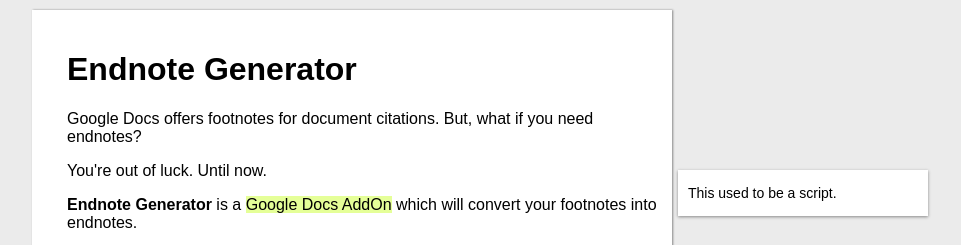
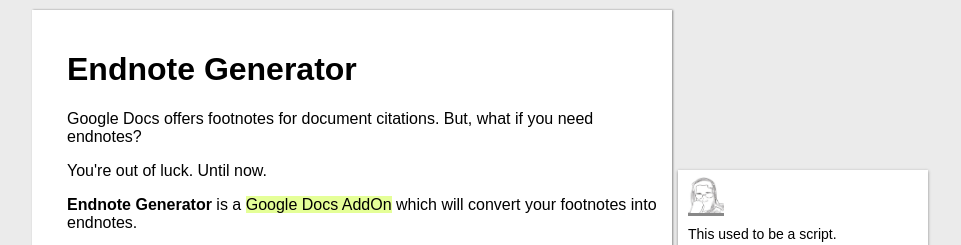
Before and after one commit to bennettscience/endnotes, a plain HTML site: page index.html in a window 1280 px wide. Shown: the top 245 px of the page, without its empty margins (96-1057 px from the left). Drawn offline with Linux system fonts and the light colour scheme.

Commit message:
+comment styles and icon

```diff
--- a/index.html
+++ b/index.html
@@ -36,6 +36,7 @@
         </div>
       </div>
       <div class="comment" id="one">
+        <img src="img/ico.jpg" />
         <p>This used to be a script.</p>
       </div>
       <div class="comment" id="two">
--- a/style.css
+++ b/style.css
@@ -46,6 +46,14 @@ html, body {
   line-height:1;
 }
 
+.comment img {
+  position:relative;
+  width:36px;
+  height:auto;
+  border-bottom:3px solid #888;
+  margin:5px 0 -5px 0;
+}
+
 #one.comment {
   top: 160px;
 }
```
Also changed, not shown: img/ico.jpg (added).
